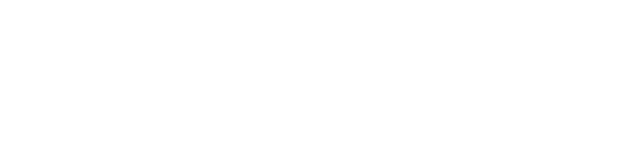
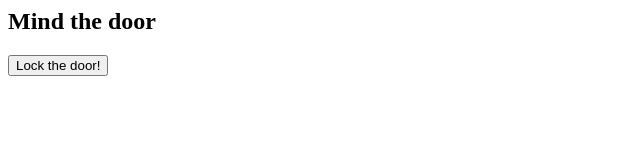
Before and after one commit to nmoya/mind-the-door, a plain HTML site: page index.html in a window 1280 px wide. Shown: the whole page, without its empty margins (0-640 px from the left). Drawn offline with Linux system fonts and the light colour scheme.

Commit message:
first section content

```diff
--- a/index.html
+++ b/index.html
@@ -6,7 +6,18 @@
 		<link rel="stylesheet" type="text/css" href="css/style.css" />
 		<title>Mind the door</title>
 	</head>
-	<body>
+	<body role="application">
+
+		<section role="region">
+			<header>
+				<h1>Mind the door</h1>
+				<button id="lock-door">Lock the door!</button>
+			</header>
+		</section>
+
+		<section role="region">
+
+		</section>
 
 	</body>
 </html>
```
